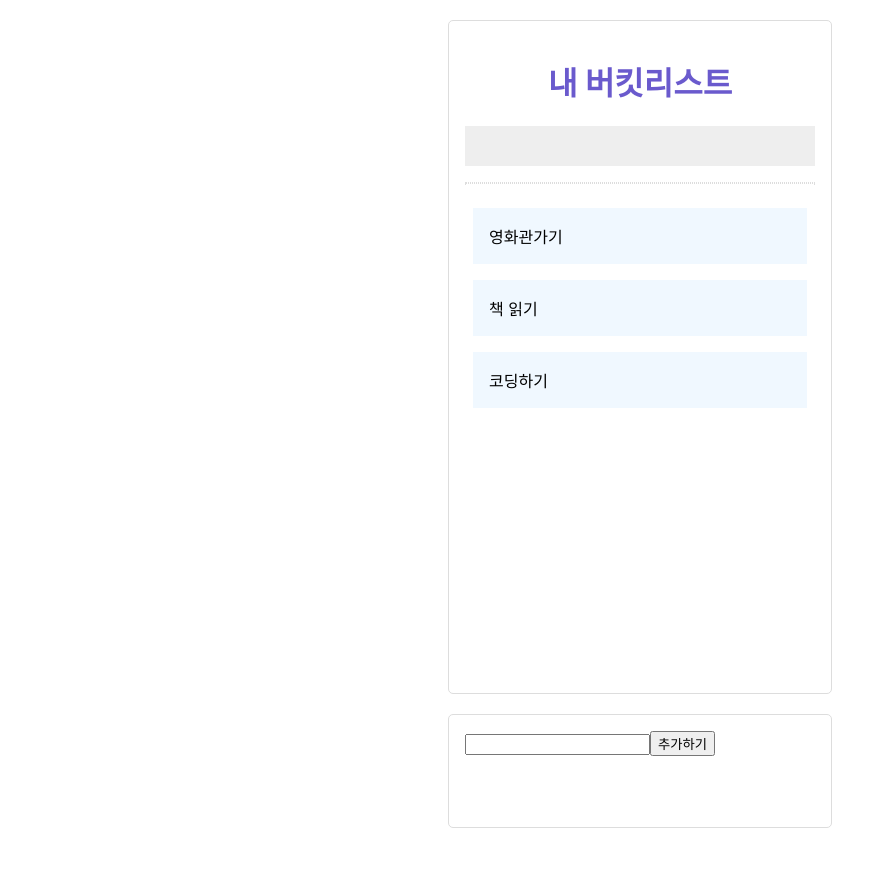
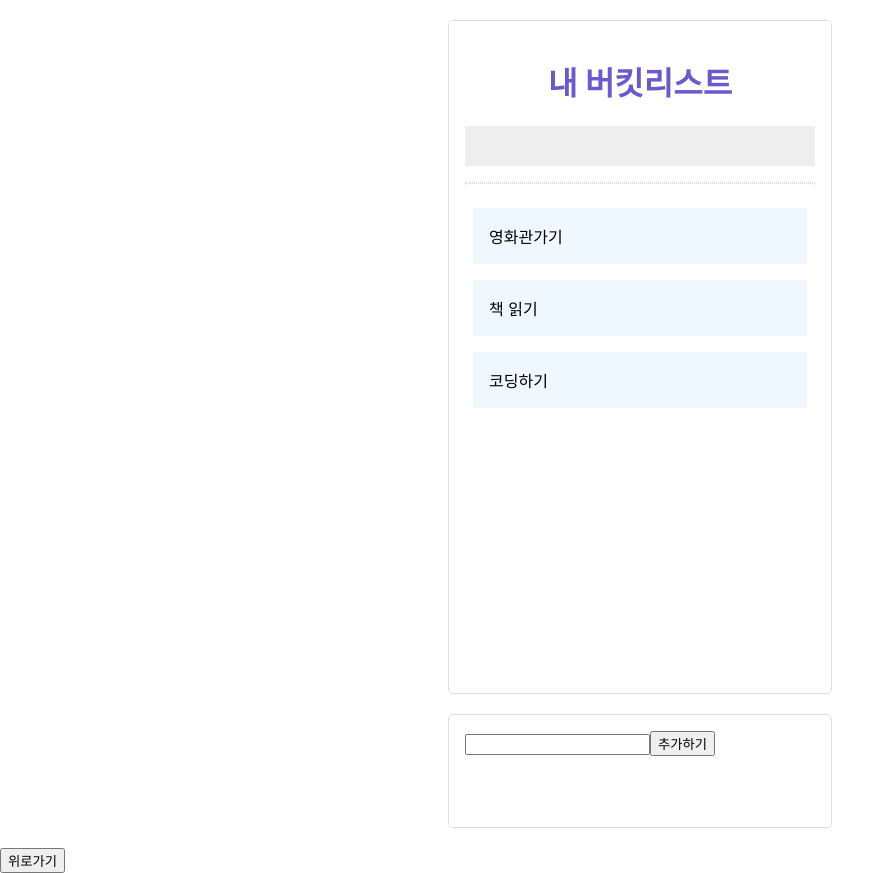
Before and after one commit to Jennayeo/React-week1, a React (Create React App) app in the folder BucketList/: page / in a window 1280 px wide. Shown: the whole page, without its empty margins (0-895 px from the left). Before the commit the page ends 848 px from the top, so only its background shows below. Built offline with nearby package versions, Linux system fonts and the light colour scheme.

Commit message:
스크롤 바

```diff
--- a/BucketList/src/App.js
+++ b/BucketList/src/App.js
@@ -96,6 +96,9 @@ class App extends React.Component {
           <input type="text" ref={this.text} />
           <button onClick={this.addBucketList}>추가하기</button>
         </Input>
+        <button onClick={() =>{
+          window.scrollTo({top:0, left:0, behavior: "smooth"});
+        }}>위로가기</button>
       </div>
     );
   }
```
